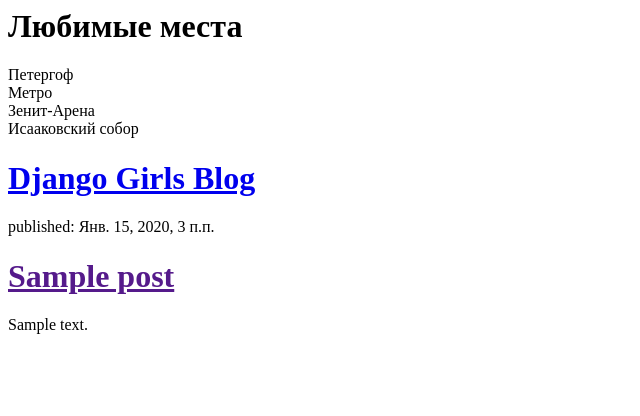
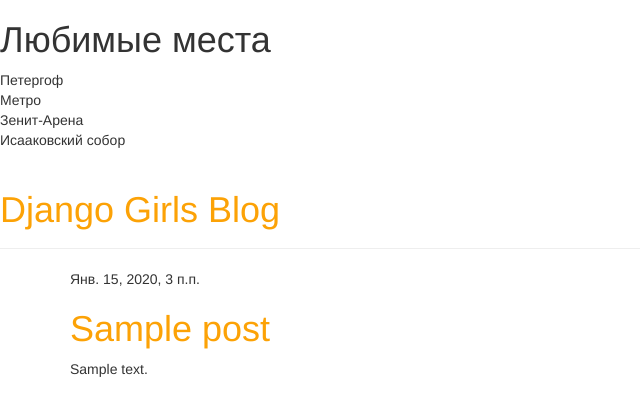
Before and after one commit to TimurGumHub/my-first-blog, a Django app: page / in a window 1280 px wide. Shown: the top 416 px of the page, without its empty margins (0-640 px from the left). Run offline with Django 3.2, Linux system fonts and the light colour scheme; tables that the repository leaves empty hold one stand-in row (values such as "Sample post"); some libraries are stand-ins or nearby versions.

Commit message:
Added view and template for detailed blog post as well as CSS for the site.

```diff
--- /dev/null
+++ b/blog/static/css/blog.css
@@ -0,0 +1,4 @@
+h1 a {
+    color: #FCA206;
+}
+\\здесь не поддерживает css, тк версия бесплатная
--- /dev/null
+++ b/blog/templates/blog/base.html
@@ -0,0 +1,37 @@
+{% load static %}
+<html>
+    <head>
+        <title>
+            Питер
+        </title>
+    </head>
+    <body>
+        <h1>Любимые места</h1>
+        <p>Петергоф <br>Метро<br>
+        Зенит-Арена<br>
+        Исааковский собор</p>
+    </body>
+
+</html>
+
+<html>
+    <head>
+        <title>Django Girls blog</title>
+        <link rel="stylesheet" href="//maxcdn.bootstrapcdn.com/bootstrap/3.2.0/css/bootstrap.min.css">
+        <link rel="stylesheet" href="//maxcdn.bootstrapcdn.com/bootstrap/3.2.0/css/bootstrap-theme.min.css">
+        <link rel="stylesheet" href="{% static 'css/blog.css' %}">
+    </head>
+    <body>
+    <div class="page-header">
+        <h1><a href="/">Django Girls Blog</a></h1>
+    </div>
+    <div class="content container">
+        <div class="row">
+            <div class="col-md-8">
+            {% block content %}
+            {% endblock %}
+            </div>
+        </div>
+    </div>
+    </body>
+</html>
--- a/blog/templates/blog/post_list.html
+++ b/blog/templates/blog/post_list.html
@@ -1,32 +1,13 @@
-<html>
-    <head>
-        <title>
-            Питер
-        </title>
-    </head>
-    <body>
-        <h1>Любимые места</h1>
-        <p>Петергоф <br>Метро<br>
-        Зенит-Арена<br>
-        Исааковский собор</p>
-    </body>
+{% extends 'blog/base.html' %}
 
-</html>
-
-<html>
-    <head>
-        <title>Django Girls blog</title>
-    </head>
-    <body>
-        <div>
-            <h1><a href="/">Django Girls Blog</a></h1>
-        </div>
+{% block content %}
     {% for post in posts %}
-        <div>
-            <p>published: {{ post.published_date }}</p>
-            <h1><a href="">{{ post.title }}</a></h1>
+        <div class="post">
+            <div class="date">
+                {{ post.published_date }}
+            </div>
+            <h1><a href="{% url 'post_detail' pk=post.pk %}">{{ post.title }}</a></h1>
             <p>{{ post.text|linebreaksbr }}</p>
         </div>
-{% endfor %}
-    </body>
-</html>
+    {% endfor %}
+{% endblock %}
--- a/blog/urls.py
+++ b/blog/urls.py
@@ -3,4 +3,5 @@
 
 urlpatterns = [
     path('', views.post_list, name='post_list'),
+    path('post/<int:pk>/', views.post_detail, name='post_detail'),
 ]
--- a/blog/views.py
+++ b/blog/views.py
@@ -1,8 +1,11 @@
 from django.shortcuts import render
 from .models import Post
 from django.utils import timezone
-
+from django.shortcuts import render, get_object_or_404
 # Create your views here.
 def post_list(request):
     posts = Post.objects.filter(published_date__lte=timezone.now()).order_by('published_date')
     return render(request, 'blog/post_list.html', {'posts': posts})
+def post_detail(request, pk):
+    post = get_object_or_404(Post, pk=pk)
+    return render(request, 'blog/post_detail.html', {'post': post})
```
Also changed, not shown: blog/templates/blog/post_detail.html (added, +13 -0 lines).
